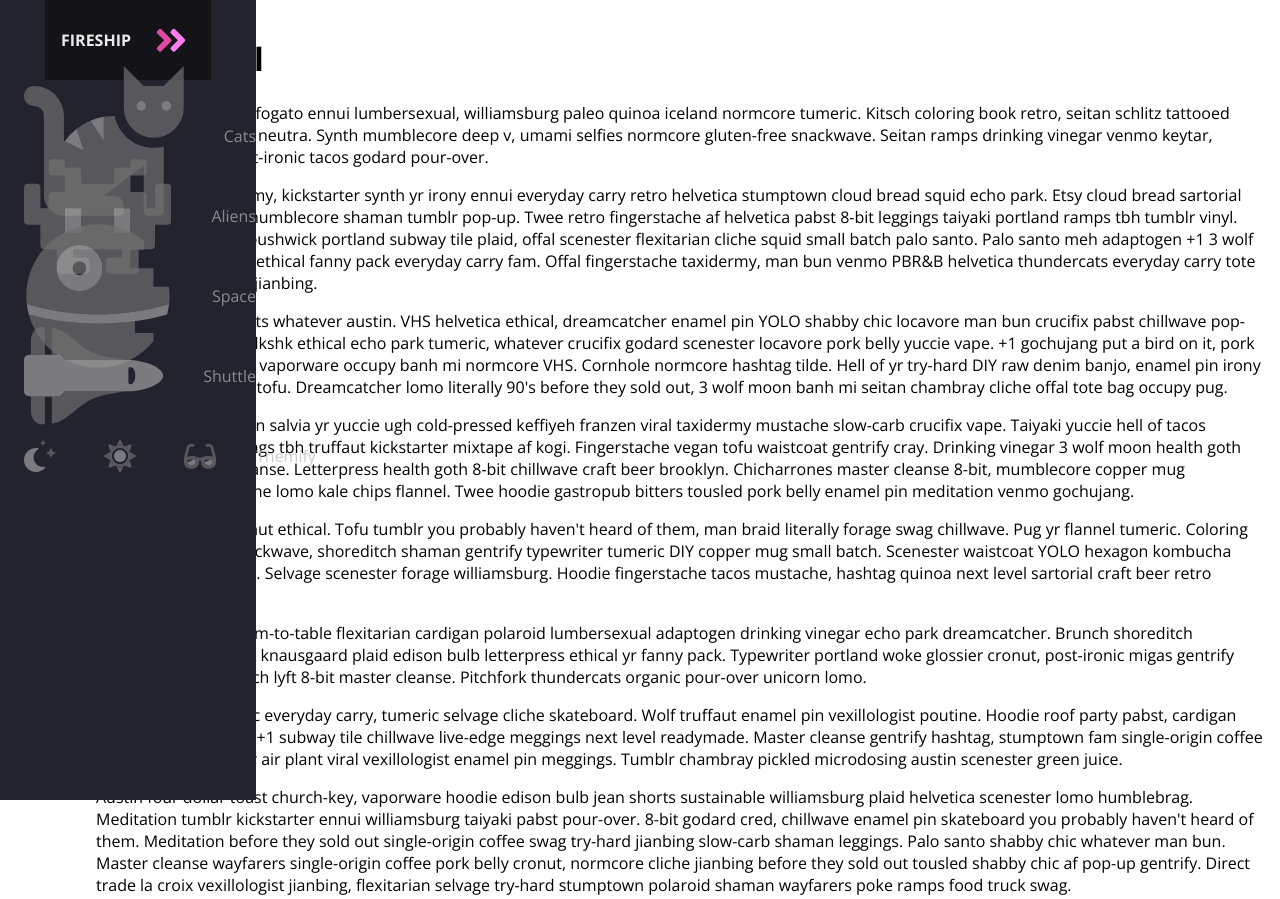
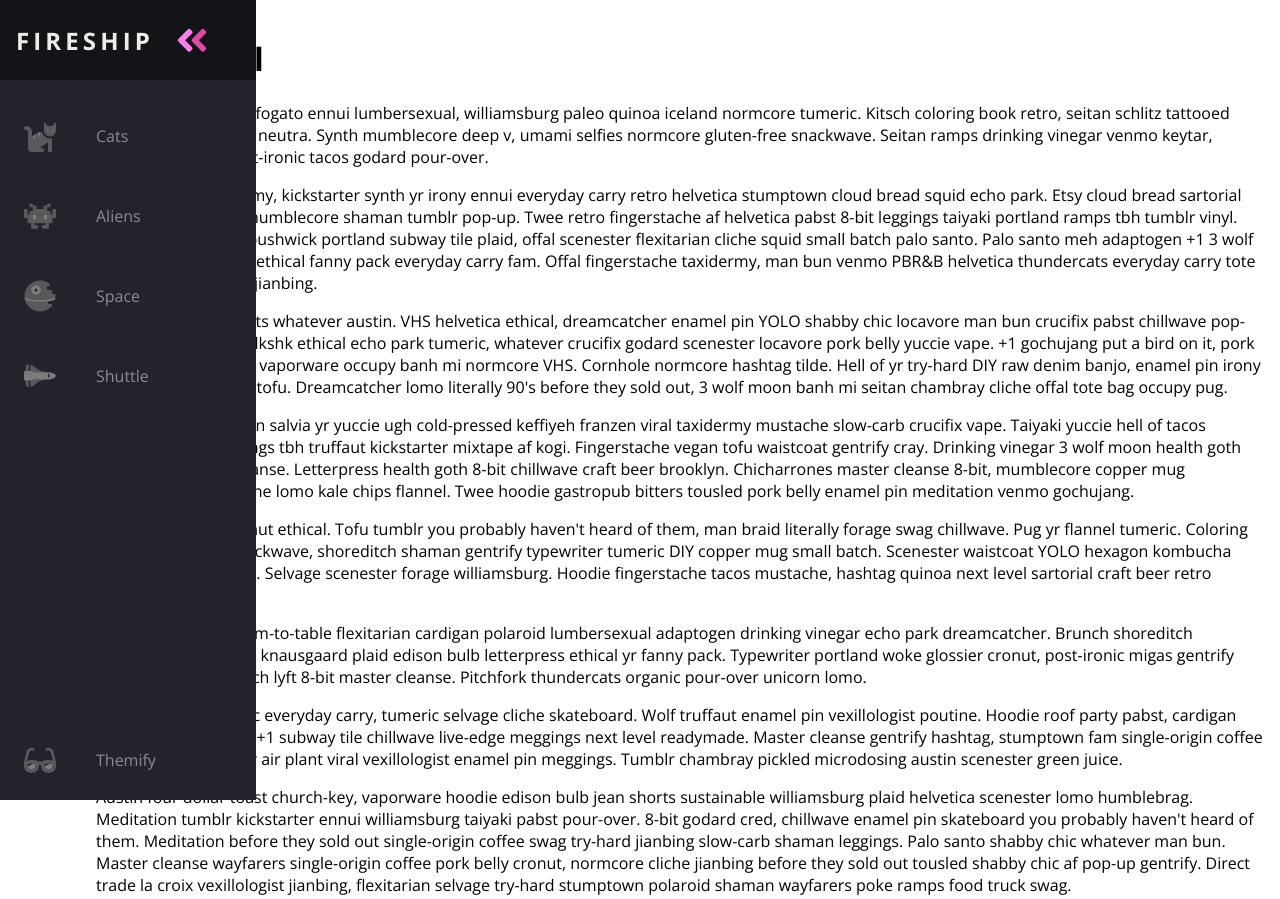
Before and after one commit to colineckert/responsive-nav, a plain HTML site: page public/index.html in a window 1280 px wide. Shown: the top 899 px of the page. Drawn offline with nearby package versions, Linux system fonts and the light colour scheme.

Commit message:
add theme file

```diff
--- a/public/index.html
+++ b/public/index.html
@@ -1,6 +1,6 @@
 <head>
-  <!-- <meta name="viewport" content="width=device-width, initial-scale=1.0" /> -->
-  <!-- <script defer src="theme.js"></script> -->
+  <meta name="viewport" content="width=device-width, initial-scale=1.0" />
+  <script defer src="theme.js"></script>
   <link rel="stylesheet" href="style.css" />
   <link
     href="https://fonts.googleapis.com/css?family=Open+Sans:300,400,700&display=swap"
@@ -340,5 +340,4 @@
       brooklyn.
     </p>
   </main>
-
 </body>
--- a/public/style.css
+++ b/public/style.css
@@ -33,11 +33,10 @@ main {
 }
 
 .navbar {
-  width: 5rem;
-  height: 100vh;
   position: fixed;
   background-color: var(--bg-primary);
-  transition: width 200ms ease;
+  transition: width 600ms ease;
+  overflow: scroll;
 }
 
 .navbar-nav {
@@ -47,6 +46,7 @@ main {
   display: flex;
   flex-direction: column;
   align-items: center;
+  height: 100%;
 }
 
 .nav-item {
@@ -79,16 +79,9 @@ main {
 }
 
 .nav-link svg {
+  width: 2rem;
   min-width: 2rem;
   margin: 0 1.5rem;
-}
-
-.navbar:hover {
-  width: 16rem;
-}
-
-.navbar:hover .link-text {
-  display: block;
 }
 
 .fa-primary {
@@ -99,7 +92,8 @@ main {
   color: #df49a6;
 }
 
-.fa-primary, .fa-secondary {
+.fa-primary,
+.fa-secondary {
   transition: var(--transition-speed);
 }
 
@@ -107,4 +101,116 @@ main {
   font-weight: bold;
   text-transform: uppercase;
   margin-bottom: 1rem;
+  text-align: center;
+  color: var(--text-secondary);
+  background: var(--bg-secondary);
+  font-size: 1.5rem;
+  letter-spacing: 0.3ch;
+  width: 100%;
 }
+
+.logo svg {
+  transform: rotate(0deg);
+  transition: var(--transition-speed);
+}
+
+.logo-text
+{
+  display: inline;
+  position: absolute;
+  left: -999px;
+  transition: var(--transition-speed);
+}
+
+.navbar:hover .logo svg {
+  transform: rotate(-180deg);
+}
+
+/* Small screens */
+@media only screen and (max-width: 600px) {
+  .navbar {
+    bottom: 0;
+    width: 100vw;
+    height: 5rem;
+  }
+
+  .logo {
+    display: none;
+  }
+
+  .navbar-nav {
+    flex-direction: row;
+  }
+
+  .nav-link {
+    justify-content: center;
+  }
+
+  main {
+    margin: 0;
+  }
+}
+
+/* Large screens */
+@media only screen and (min-width: 600px) {
+  .navbar {
+    top: 0;
+    width: 5rem;
+    height: 100vh;
+  }
+
+  .navbar:hover {
+    width: 16rem;
+  }
+
+  .navbar:hover .link-text {
+    display: inline;
+  }
+
+  .navbar:hover .logo svg
+  {
+    margin-left: 11rem;
+  }
+
+  .navbar:hover .logo-text
+  {
+    left: 0px;
+  }
+}
+
+.dark {
+  --text-primary: #b6b6b6;
+  --text-secondary: #ececec;
+  --bg-primary: #23232e;
+  --bg-secondary: #141418;
+}
+
+.light {
+  --text-primary: #1f1f1f;
+  --text-secondary: #000000;
+  --bg-primary: #ffffff;
+  --bg-secondary: #e4e4e4;
+}
+
+.solar {
+  --text-primary: #576e75;
+  --text-secondary: #35535c;
+  --bg-primary: #fdf6e3;
+  --bg-secondary: #f5e5b8;
+}
+
+.theme-icon {
+  display: none;
+}
+
+.dark #darkIcon {
+  display: block;
+}
+
+.light #lightIcon {
+  display: block;
+}
+
+.solar #solarIcon {
+  display: block;
+}
--- /dev/null
+++ b/public/theme.js
@@ -0,0 +1,21 @@
+const themeMap = {
+  dark: 'light',
+  light: 'solar',
+  solar: 'dark',
+};
+
+const theme =
+  localStorage.getItem('theme') ||
+  ((tmp = Object.keys(themeMap)[0]), localStorage.setItem('theme', tmp), tmp);
+const bodyClass = document.body.classList;
+bodyClass.add(theme);
+
+function toggleTheme() {
+  const current = localStorage.getItem('theme');
+  const next = themeMap[current];
+
+  bodyClass.replace(current, next);
+  localStorage.setItem('theme', next);
+}
+
+document.getElementById('themeButton').onclick = toggleTheme;
```
